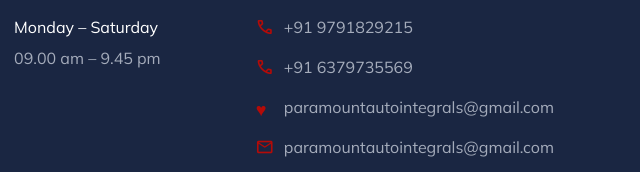
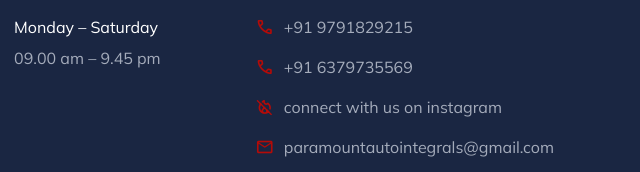
Before and after one commit to K4r7h1k04/Paramountautointegrals-, a plain HTML site: page index.html in a window 1280 px wide. Shown: the part 4405-4577 px from the top of the page, 640-1280 px from the left. Drawn offline with nearby package versions, Linux system fonts and the light colour scheme.

Commit message:
Update index.html

```diff
--- a/index.html
+++ b/index.html
@@ -442,12 +442,12 @@ Exterior parts: body, bumpers, headlights etc
               <span class="span">+91 6379735569</span>
             </a>
           </li>
-      <li>
-  <a href="mailto:paramountautointegrals@gmail.com" class="footer-link">
-    <span class="material-symbols-rounded">&#x2665;</span>
-    <span class="span">paramountautointegrals@gmail.com</span>
-  </a>
-</li>
+    <li>
+            <a href="https://instagram.com/paramount_auto_integrals?igshid=MzRlODBiNWFlZA==" class="footer-link">
+              <span class="material-symbols-rounded">&#xf16d;</span>
+              <span class="span">connect with us on instagram</span>
+            </a>
+          </li>
 
           <li>
             <a href="mailto:paramountautointegrals@gmail.com" class="footer-link">
```
